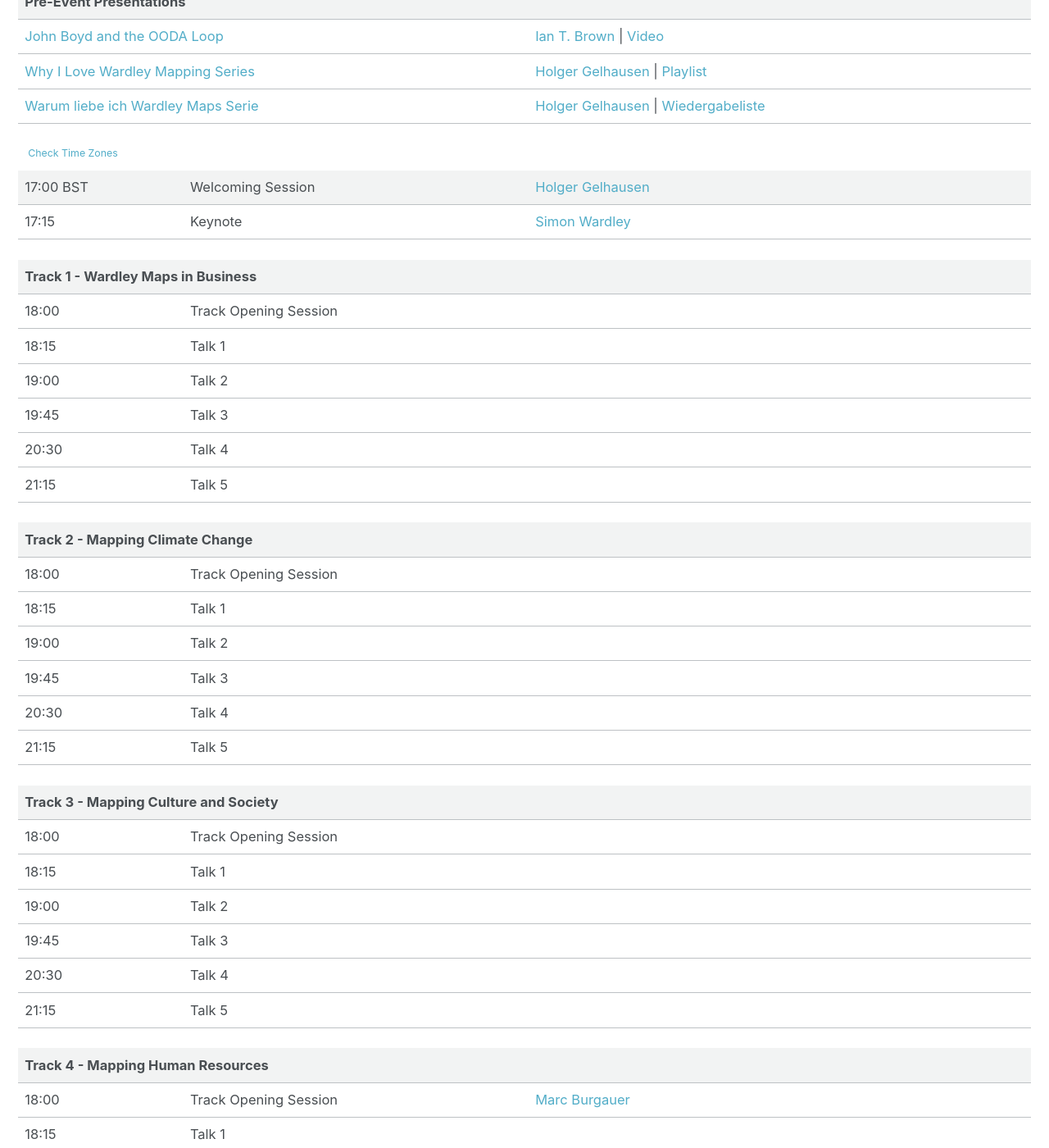
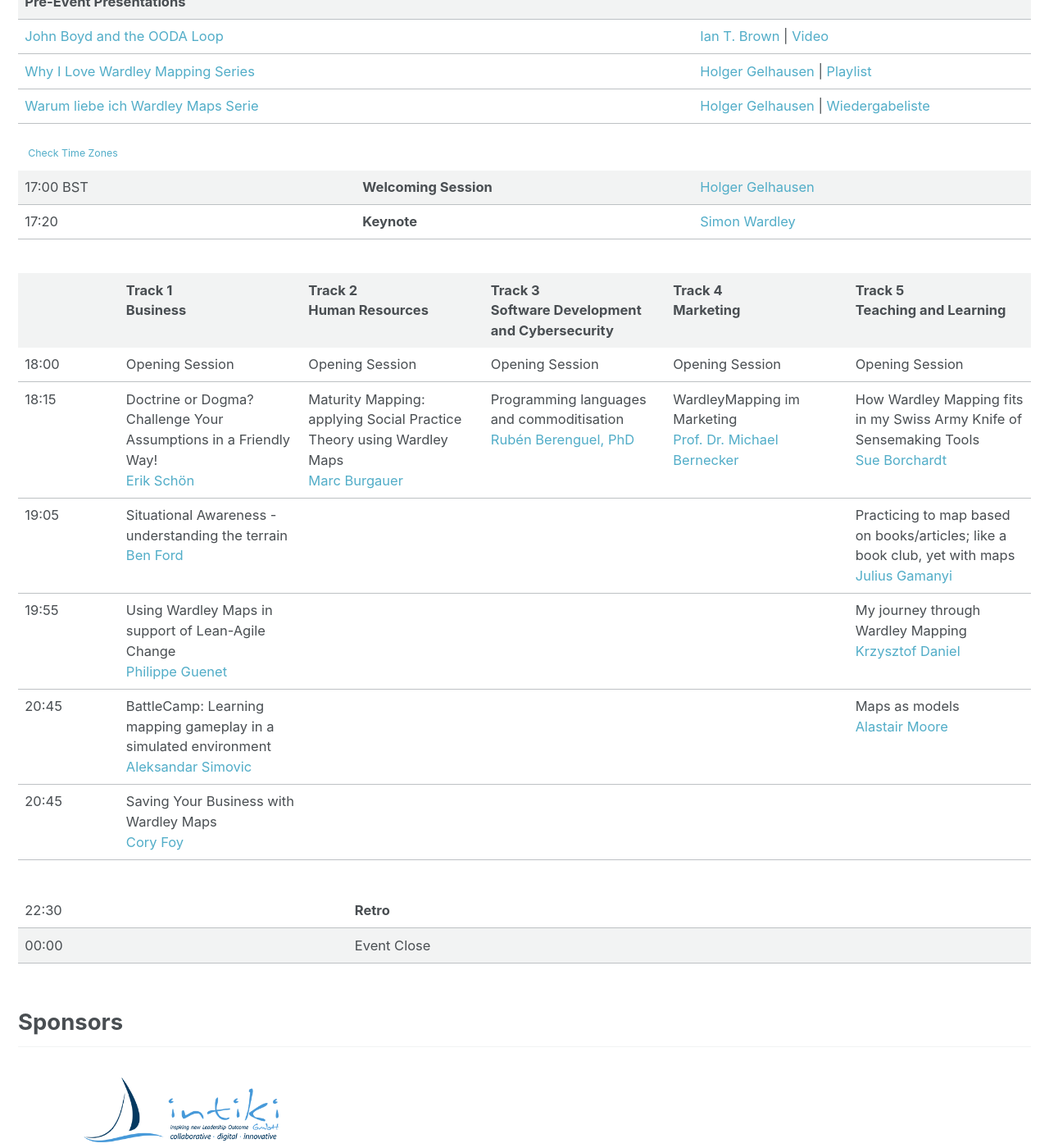
Before and after one commit to mapcampcommittee/mapcampcommittee.github.io, a Jekyll site: the page built from _pages/2020-07-29_Germany.html, in a window 1280 px wide and 1400 px high, scrolled down 1181 px. Shown: the whole window at 82% size. Built offline with Jekyll 4.4.1, drawn with Linux system fonts in a browser that asks for light colours; some of the changed text lies outside the part shown.

Commit message:
Schedule update

```diff
--- a/_pages/2020-07-29_Germany.html
+++ b/_pages/2020-07-29_Germany.html
@@ -61,22 +61,30 @@
   <a href="https://twitter.com/CatSwetel">Cat Swetel</a>, and many more.
 </p>
 
-<table class="schedule">
+<table class="schedule" style="table-layout: fixed;">
 
   <tr class="schedule-break">
     <td colspan="3"><b>Pre-Event Presentations</b></td>
   </tr>
   <tr>
-    <td colspan="2"><a target="_blank" href="https://www.youtube.com/watch?v=sm-pwk_BJBg">John Boyd and the OODA Loop</a></td>
-    <td><a href="https://twitter.com/ian_tb03">Ian T. Brown</a> | <a target="_blank" href="https://www.youtube.com/watch?v=sm-pwk_BJBg">Video</a></td>
+    <td colspan="2"><a target="_blank" href="https://www.youtube.com/watch?v=sm-pwk_BJBg">John Boyd and the OODA
+        Loop</a></td>
+    <td><a href="https://twitter.com/ian_tb03">Ian T. Brown</a> | <a target="_blank"
+        href="https://www.youtube.com/watch?v=sm-pwk_BJBg">Video</a></td>
   </tr>
   <tr>
-    <td colspan="2"><a target="_blank" href="https://www.youtube.com/watch?v=__p3a1uteuI&list=PLP0vnsXbJsRVi7NzcH7e-l9ftxRSygiLA">Why I Love Wardley Mapping Series</a></td>
-    <td><a href="https://twitter.com/HolgerGelhausen">Holger Gelhausen</a> | <a target="_blank" href="https://www.youtube.com/playlist?list=PLP0vnsXbJsRVi7NzcH7e-l9ftxRSygiLA">Playlist</a></td>
+    <td colspan="2"><a target="_blank"
+        href="https://www.youtube.com/watch?v=__p3a1uteuI&list=PLP0vnsXbJsRVi7NzcH7e-l9ftxRSygiLA">Why I Love Wardley
+        Mapping Series</a></td>
+    <td><a href="https://twitter.com/HolgerGelhausen">Holger Gelhausen</a> | <a target="_blank"
+        href="https://www.youtube.com/playlist?list=PLP0vnsXbJsRVi7NzcH7e-l9ftxRSygiLA">Playlist</a></td>
   </tr>
   <tr>
-    <td colspan="2"><a target="_blank" href="https://www.youtube.com/watch?v=FEfosYm6aYw&list=PLP0vnsXbJsRWRbQmi2WDMpX4_JWNnA0HX">Warum liebe ich Wardley Maps Serie</a></td>
-    <td><a href="https://twitter.com/HolgerGelhausen">Holger Gelhausen</a> | <a target="_blank" href="https://www.youtube.com/playlist?list=PLP0vnsXbJsRWRbQmi2WDMpX4_JWNnA0HX">Wiedergabeliste</a></td>
+    <td colspan="2"><a target="_blank"
+        href="https://www.youtube.com/watch?v=FEfosYm6aYw&list=PLP0vnsXbJsRWRbQmi2WDMpX4_JWNnA0HX">Warum liebe ich
+        Wardley Maps Serie</a></td>
+    <td><a href="https://twitter.com/HolgerGelhausen">Holger Gelhausen</a> | <a target="_blank"
+        href="https://www.youtube.com/playlist?list=PLP0vnsXbJsRWRbQmi2WDMpX4_JWNnA0HX">Wiedergabeliste</a></td>
   </tr>
 
   <tr class="schedule-section">
@@ -87,294 +95,205 @@
     </td>
   </tr>
 
-
   <tr class="schedule-break">
     <td>17:00 BST</td>
-    <td>Welcoming Session</td>
+    <td><b>Welcoming Session</b></td>
     <td><a href="https://twitter.com/HolgerGelhausen">Holger Gelhausen</a></td>
   </tr>
   <tr>
-    <td>17:15</td>
-    <td>Keynote</td>
+    <td>17:20</td>
+    <td><b>Keynote</b></td>
     <td><a target="_blank" href="https://twitter.com/swardley">Simon Wardley</a></td>
   </tr>
+</table>
+
+<div style="overflow-x:auto;">
+  <table class="schedule">
+    <tr class="schedule-section">
+      <td colspan="6">&nbsp;</td>
+    </tr>
+
+    <tr class="schedule-break">
+      <th style="width: 10%; vertical-align: text-top;"></th>
+      <th style="width: 18%; vertical-align: text-top;">Track 1<br>Business</th>
+      <th style="width: 18%; vertical-align: text-top;">Track 2<br>Human Resources</th>
+      <th style="width: 18%; vertical-align: text-top;">Track 3<br>Software Development and Cybersecurity</th>
+      <th style="width: 18%; vertical-align: text-top;">Track 4<br>Marketing</th>
+      <th style="width: 18%; vertical-align: text-top;">Track 5<br>Teaching and Learning</th>
+    </tr>
+
+    <tr>
+      <td>18:00</td>
+      <td>Opening Session</td>
+      <td>Opening Session</td>
+      <td>Opening Session</td>
+      <td>Opening Session</td>
+      <td>Opening Session</td>
+    </tr>
+
+    <tr>
+      <td style="width: 10%; vertical-align: text-top;">18:15</td>
+      <!-- Business -->
+      <td style="width: 18%; vertical-align: text-top;">
+        Doctrine or Dogma? Challenge Your Assumptions in a Friendly Way!
+        <br>
+        <a href="https://twitter.com/erik_schon">Erik Schön</a>
+      </td>
+      <!-- Human Resources -->
+      <td style="width: 18%; vertical-align: text-top;">
+        Maturity Mapping: applying Social Practice Theory using Wardley Maps
+        <br>
+        <a href="https://twitter.com/somesheep">Marc Burgauer</a>
+      </td>
+      <!-- Software Development and Cybersecurity -->
+      <td style="width: 18%; vertical-align: text-top;">
+        Programming languages and commoditisation
+        <br>
+        <a href="https://twitter.com/berenguel">Rubén Berenguel, PhD</a>
+      </td>
+      <!-- Marketing -->
+      <td style="width: 18%; vertical-align: text-top;">
+        WardleyMapping im Marketing
+        <br>
+        <a href="https://twitter.com/DIMMarketing">Prof. Dr. Michael Bernecker</a>
+      </td>
+      <!-- Teaching and Learning -->
+      <td style="width: 18%; vertical-align: text-top;">
+        How Wardley Mapping fits in my Swiss Army Knife of Sensemaking Tools
+        <br>
+        <a href="https://twitter.com/contemplatethis">Sue Borchardt</a>
+      </td>
+    </tr>
 
 
+    <tr>
+      <td style="width: 10%; vertical-align: text-top;">19:05</td>
+      <!-- Business -->
+      <td style="width: 18%; vertical-align: text-top;">
+        Situational Awareness - understanding the terrain
+        <br>
+        <a href="https://twitter.com/commandodev">Ben Ford</a>
+      </td>
+      <!-- Human Resources -->
+      <td style="width: 18%; vertical-align: text-top;">
 
+      </td>
+      <!-- Software Development and Cybersecurity -->
+      <td style="width: 18%; vertical-align: text-top;">
+
+      </td>
+      <!-- Marketing -->
+      <td style="width: 18%; vertical-align: text-top;">
+
+      </td>
+      <!-- Teaching and Learning -->
+      <td style="width: 18%; vertical-align: text-top;">
+        Practicing to map based on books/articles; like a book club, yet with maps
+        <br>
+        <a href="https://twitter.com/juliusgb2k">Julius Gamanyi</a>
+      </td>
+    </tr>
+
+    <tr>
+      <td style="width: 10%; vertical-align: text-top;">19:55</td>
+      <!-- Business -->
+      <td style="width: 18%; vertical-align: text-top;">
+        Using Wardley Maps in support of Lean-Agile Change
+
+        <br>
+        <a href="https://twitter.com/HenkoPhil">Philippe Guenet</a>
+      </td>
+      <!-- Human Resources -->
+      <td style="width: 18%; vertical-align: text-top;">
+
+      </td>
+      <!-- Software Development and Cybersecurity -->
+      <td style="width: 18%; vertical-align: text-top;">
+
+      </td>
+      <!-- Marketing -->
+      <td style="width: 18%; vertical-align: text-top;">
+
+      </td>
+      <!-- Teaching and Learning -->
+      <td style="width: 18%; vertical-align: text-top;">
+        My journey through Wardley Mapping
+        <br>
+        <a href="https://twitter.com/wardleymaps">Krzysztof Daniel</a>
+      </td>
+    </tr>
+
+    <tr>
+      <td style="width: 10%; vertical-align: text-top;">20:45</td>
+      <!-- Business -->
+      <td style="width: 18%; vertical-align: text-top;">
+        BattleCamp: Learning mapping gameplay in a simulated environment
+        <br>
+        <a href="https://twitter.com/simalexan">Aleksandar Simovic</a>
+      </td>
+      <!-- Human Resources -->
+      <td style="width: 18%; vertical-align: text-top;">
+
+      </td>
+      <!-- Software Development and Cybersecurity -->
+      <td style="width: 18%; vertical-align: text-top;">
+
+      </td>
+      <!-- Marketing -->
+      <td style="width: 18%; vertical-align: text-top;">
+
+      </td>
+      <!-- Teaching and Learning -->
+      <td style="width: 18%; vertical-align: text-top;">
+        Maps as models
+        <br>
+        <a href="https://twitter.com/latticecut">Alastair Moore</a>
+      </td>
+    </tr>
+
+    <tr>
+      <td style="width: 10%; vertical-align: text-top;">20:45</td>
+      <!-- Business -->
+      <td style="width: 18%; vertical-align: text-top;">
+        Saving Your Business with Wardley Maps
+        <br>
+        <a href="https://twitter.com/cory_foy">Cory Foy</a>
+      </td>
+      <!-- Human Resources -->
+      <td style="width: 18%; vertical-align: text-top;">
+
+      </td>
+      <!-- Software Development and Cybersecurity -->
+      <td style="width: 18%; vertical-align: text-top;">
+
+      </td>
+      <!-- Marketing -->
+      <td style="width: 18%; vertical-align: text-top;">
+
+      </td>
+      <!-- Teaching and Learning -->
+      <td style="width: 18%; vertical-align: text-top;">
+
+      </td>
+    </tr>
+
+  </table>
+</div>
+
+<table class="schedule">
   <tr class="schedule-section">
     <td colspan="3">&nbsp;</td>
   </tr>
-  <tr class="schedule-break">
-    <td colspan="3"><b>Track 1 - Wardley Maps in Business</b></td>
-  </tr>
   <tr>
-    <td>18:00</td>
-    <td>Track Opening Session</td>
-    <td></td>
-  </tr>
-  <tr>
-    <td>18:15</td>
-    <td>Talk 1</td>
-    <td></td>
-  </tr>
-  <tr>
-    <td>19:00</td>
-    <td>Talk 2</td>
-    <td></td>
-  </tr>
-  <tr>
-    <td>19:45</td>
-    <td>Talk 3</td>
-    <td></td>
-  </tr>
-  <tr>
-    <td>20:30</td>
-    <td>Talk 4</td>
-    <td></td>
-  </tr>
-  <tr>
-    <td>21:15</td>
-    <td>Talk 5</td>
-    <td></td>
-  </tr>
-
-  <tr class="schedule-section">
-    <td colspan="3">&nbsp;</td>
-  <tr class="schedule-break">
-    <td colspan="3"><b>Track 2 - Mapping Climate Change</b></td>
-  </tr>
-  <tr>
-    <td>18:00</td>
-    <td>Track Opening Session</td>
-    <td></td>
-  </tr>
-  <tr>
-    <td>18:15</td>
-    <td>Talk 1</td>
-    <td></td>
-  </tr>
-  <tr>
-    <td>19:00</td>
-    <td>Talk 2</td>
-    <td></td>
-  </tr>
-  <tr>
-    <td>19:45</td>
-    <td>Talk 3</td>
-    <td></td>
-  </tr>
-  <tr>
-    <td>20:30</td>
-    <td>Talk 4</td>
-    <td></td>
-  </tr>
-  <tr>
-    <td>21:15</td>
-    <td>Talk 5</td>
-    <td></td>
-  </tr>
-
-  <tr class="schedule-section">
-    <td colspan="3">&nbsp;</td>
-  </tr>
-  <tr class="schedule-break">
-    <td colspan="3"><b>Track 3 - Mapping Culture and Society</b></td>
-  </tr>
-  <tr>
-    <td>18:00</td>
-    <td>Track Opening Session</td>
-    <td></td>
-  </tr>
-  <tr>
-    <td>18:15</td>
-    <td>Talk 1</td>
-    <td></td>
-  </tr>
-  <tr>
-    <td>19:00</td>
-    <td>Talk 2</td>
-    <td></td>
-  </tr>
-  <tr>
-    <td>19:45</td>
-    <td>Talk 3</td>
-    <td></td>
-  </tr>
-  <tr>
-    <td>20:30</td>
-    <td>Talk 4</td>
-    <td></td>
-  </tr>
-  <tr>
-    <td>21:15</td>
-    <td>Talk 5</td>
-    <td></td>
-  </tr>
-
-  <tr class="schedule-section">
-    <td colspan="3">&nbsp;</td>
-  </tr>
-  <tr class="schedule-break">
-    <td colspan="3"><b>Track 4 - Mapping Human Resources</b></td>
-  </tr>
-  <tr>
-    <td>18:00</td>
-    <td>Track Opening Session</td>
-    <td><a href="https://twitter.com/somesheep">Marc Burgauer</a></td>
-  </tr>
-  <tr>
-    <td>18:15</td>
-    <td>Talk 1</td>
-    <td></td>
-  </tr>
-  <tr>
-    <td>19:00</td>
-    <td>Talk 2</td>
-    <td></td>
-  </tr>
-  <tr>
-    <td>19:45</td>
-    <td>Talk 3</td>
-    <td></td>
-  </tr>
-  <tr>
-    <td>20:30</td>
-    <td>Talk 4</td>
-    <td></td>
-  </tr>
-  <tr>
-    <td>21:15</td>
-    <td>Talk 5</td>
-    <td></td>
-  </tr>
-
-  <tr class="schedule-section">
-    <td colspan="3">&nbsp;</td>
-  </tr>
-  <tr class="schedule-break">
-    <td colspan="3"><b>Track 5 - Wardley Maps in Marketing</b></td>
-  </tr>
-  <tr>
-    <td>18:00</td>
-    <td>Track Opening Session</td>
-    <td></td>
-  </tr>
-  <tr>
-    <td>18:15</td>
-    <td>Talk 1</td>
-    <td></td>
-  </tr>
-  <tr>
-    <td>19:00</td>
-    <td>Talk 2</td>
-    <td></td>
-  </tr>
-  <tr>
-    <td>19:45</td>
-    <td>Talk 3</td>
-    <td></td>
-  </tr>
-  <tr>
-    <td>20:30</td>
-    <td>Talk 4</td>
-    <td></td>
-  </tr>
-  <tr>
-    <td>21:15</td>
-    <td>Talk 5</td>
-    <td></td>
-  </tr>
-
-
-  <tr class="schedule-section">
-    <td colspan="3">&nbsp;</td>
-  </tr>
-  <tr class="schedule-break">
-    <td colspan="3"><b>Track 6 - Wardley Maps in Systems Development and Cybersecurity</b></td>
-  </tr>
-  <tr>
-    <td>18:00</td>
-    <td>Track Opening Session</td>
-    <td><a href="https://twitter.com/ofinker">Oliver Finker</a></td>
-  </tr>
-  <tr>
-    <td>18:15</td>
-    <td>Talk 1</td>
-    <td></td>
-  </tr>
-  <tr>
-    <td>19:00</td>
-    <td>Talk 2</td>
-    <td></td>
-  </tr>
-  <tr>
-    <td>19:45</td>
-    <td>Talk 3</td>
-    <td></td>
-  </tr>
-  <tr>
-    <td>20:30</td>
-    <td>Talk 4</td>
-    <td></td>
-  </tr>
-  <tr>
-    <td>21:15</td>
-    <td>Talk 5</td>
-    <td></td>
-  </tr>
-
-  <tr class="schedule-section">
-    <td colspan="3">&nbsp;</td>
-  </tr>
-  <tr class="schedule-break">
-    <td colspan="3"><b>Track 7 - Teaching and Learning Wardley Mapping</b></td>
-  </tr>
-  <tr>
-    <td>18:00</td>
-    <td>Track Opening Session</td>
-    <td></td>
-  </tr>
-  <tr>
-    <td>18:15</td>
-    <td>Talk 1</td>
-    <td></td>
-  </tr>
-  <tr>
-    <td>19:00</td>
-    <td>Talk 2</td>
-    <td></td>
-  </tr>
-  <tr>
-    <td>19:45</td>
-    <td>Talk 3</td>
-    <td></td>
-  </tr>
-  <tr>
-    <td>20:30</td>
-    <td>Talk 4</td>
-    <td></td>
-  </tr>
-  <tr>
-    <td>21:15</td>
-    <td>Talk 5</td>
-    <td></td>
-  </tr>
-
-
-  <tr class="schedule-section">
-    <td colspan="3">&nbsp;</td>
-  </tr>
-  <tr class="schedule-break">
-    <td>22:00</td>
-    <td colspan="2"><b>Panel discussion</b></td>
-  </tr>
-  <tr class="schedule-break">
-    <td>23:00</td>
-    <td colspan="2"><b>Retro</b></td>
+    <td>22:30</td>
+    <td><b>Retro</b></td>
+    <td>&nbsp;</td>
   </tr>
   <tr class="schedule-break">
     <td>00:00</td>
-    <td colspan="2">Event Close</td>
+    <td>Event Close
+    <td>&nbsp;</td>
+    </td>
   </tr>
 </table>
 
```
